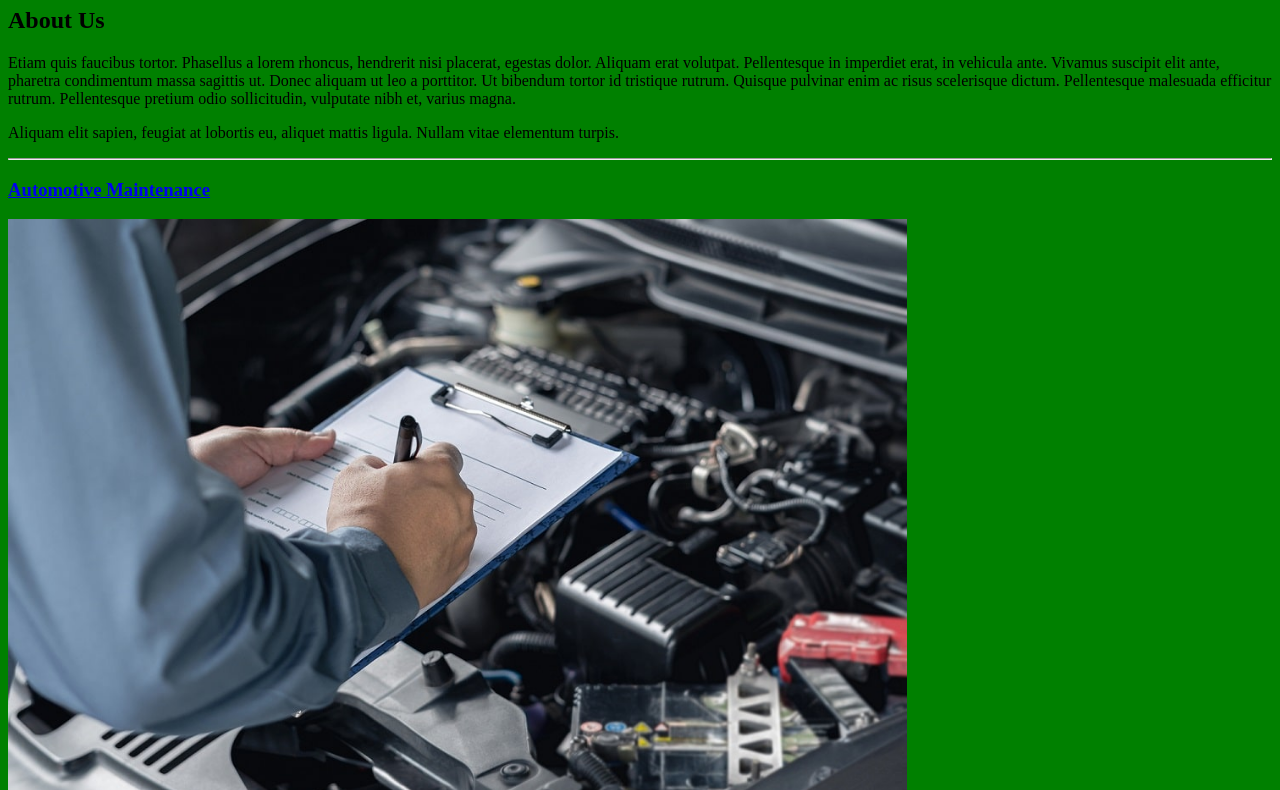
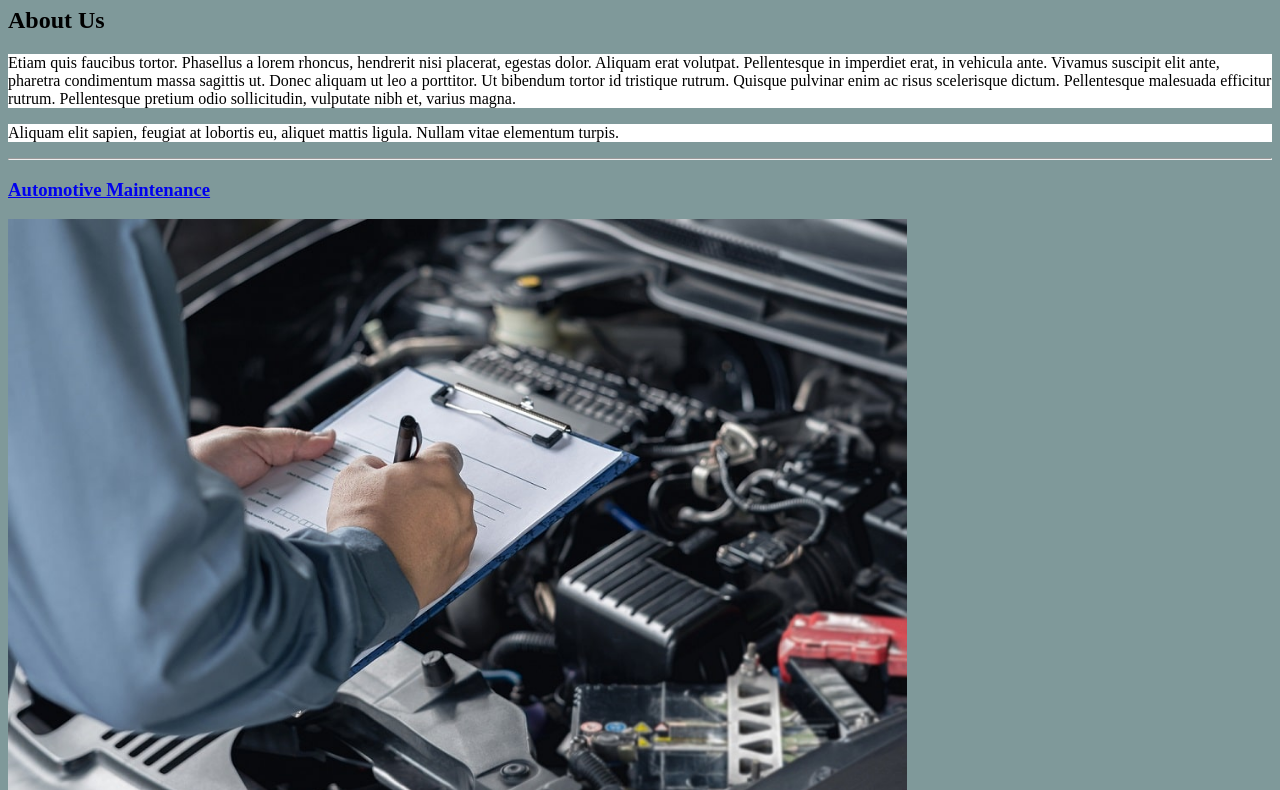
Before and after one commit to walterscpt/html-ccmech, a plain HTML site: page index.html in a window 1280 px wide. Shown: the part 73-863 px from the top of the page. Drawn offline with Linux system fonts and the light colour scheme.

Commit message:
Update main.css

```diff
--- a/main.css
+++ b/main.css
@@ -1,3 +1,6 @@
 html {
-    background: green;
+    background: rgb(127, 153, 154);
 }
+p {
+    background: white;
+}
```
